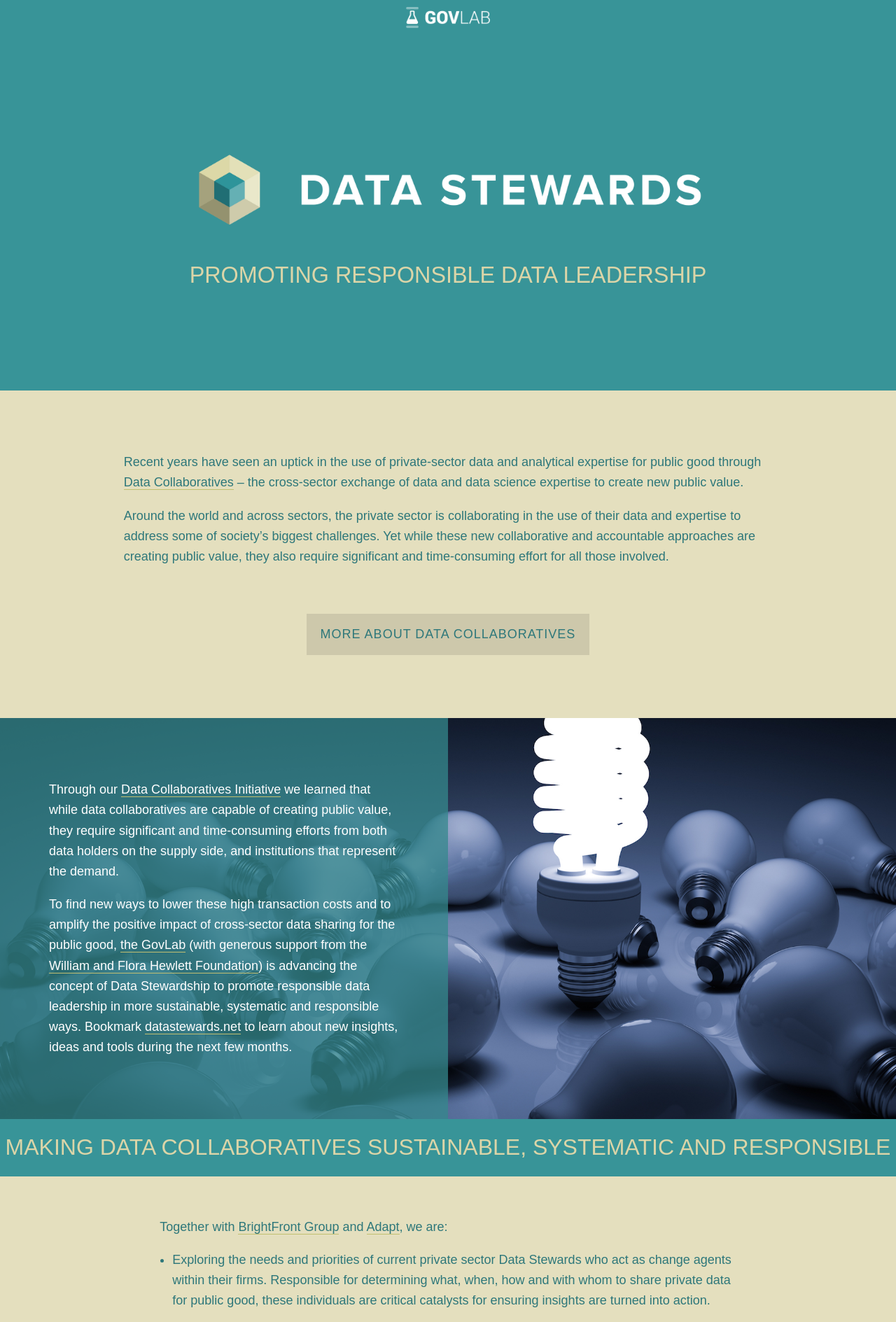
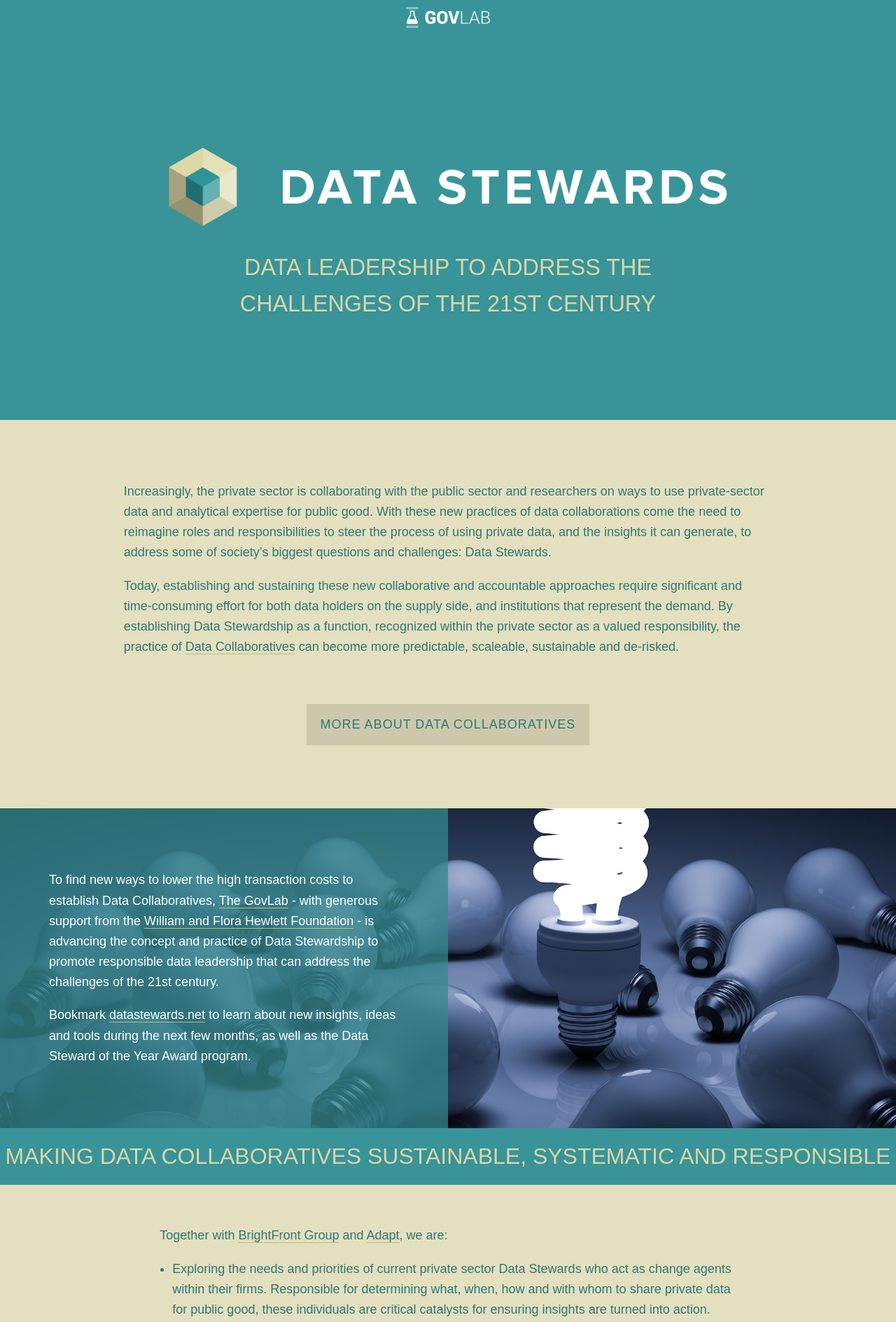
Before and after one commit to GovLab/data-stewards, a Jekyll site: the page built from source/index.html, in a window 1280 px wide. Shown: the top 1889 px of the page at 70% size. Built offline with Jekyll 4.4.1, drawn with Linux system fonts in a browser that asks for light colours; some of the changed text lies outside the part shown.

Commit message:
new copy, fix header styles

```diff
--- a/_config.yml
+++ b/_config.yml
@@ -16,7 +16,7 @@
 title: Data Stewards
 email:
 description: > # this means to ignore newlines until "baseurl:"
-  Promoting Responsible Data Leadership
+  Data Stewards in the private sector can act as change agents for determining how to share data and insights for the public good.
 baseurl: "" # the subpath of your site, e.g. /blog
 url: "https://datastewards.net" # the base hostname & protocol for your site, e.g. http://example.com
 twitter_username:
--- a/source/_sass/_index.scss
+++ b/source/_sass/_index.scss
@@ -37,9 +37,9 @@
             padding-top: 120px;
         }
         @include breakpoint($large) {
-            padding: 20px;
-            padding-top: 190px;
-            padding-bottom: 0;
+            padding: 190px 3px 0 3px;
+            // padding-top: 190px;
+            // padding-bottom: 0;
         }
         .lg-img {
             @include breakpoint($small-only) {
@@ -66,6 +66,9 @@
           padding: 0 0 50px 0;
           opacity: 1;
           font-size: 2.02rem;
+          @include breakpoint($small-only) { font-size: 1.4rem; }
+          @include breakpoint($medium) { font-size: 1.8rem; }
+          @include breakpoint($large) { font-size: 2.02rem; }
         }
         &:after {
           content: "";
--- a/source/index.html
+++ b/source/index.html
@@ -14,7 +14,7 @@
         </div>
         <div class="top-section__text">
           <h3>
-            Promoting Responsible Data Leadership
+            DATA LEADERSHIP TO ADDRESS THE CHALLENGES OF THE 21ST CENTURY
           </h3>
         </div>
       </div>
@@ -25,8 +25,8 @@
     <div class="row expanded collapse bg-panel__row bg-panel__row--light">
       <div class="column large-10 large-offset-1">
         <div class="bg-panel__content" style="">
-          <p>Recent years have seen an uptick in the use of private-sector data and analytical expertise for public good through <a href="http://datacollaboratives.org/">Data Collaboratives</a> – the cross-sector exchange of data and data science expertise to create new public value.</p>
-          <p>Around the world and across sectors, the private sector is collaborating in the use of their data and expertise to address some of society’s biggest challenges.  Yet while these new collaborative and accountable approaches are creating public value, they also require significant and time-consuming effort for all those involved.</p>
+          <p>Increasingly, the private sector is collaborating with the public sector and researchers on ways to use private-sector data and analytical expertise for public good. With these new practices of data collaborations come the need to reimagine roles and responsibilities to steer the process of using private data, and the insights it can generate, to address some of society’s biggest questions and challenges: Data Stewards.</p>
+          <p>Today, establishing and sustaining these new collaborative and accountable approaches require significant and time-consuming effort for both data holders on the supply side, and institutions that represent the demand. By establishing Data Stewardship as a function, recognized within the private sector as a valued responsibility, the practice of <a href="http://datacollaboratives.org">Data Collaboratives</a> can become more predictable, scaleable, sustainable and de-risked. </p>
           <p>&nbsp;</p>
           <p class="centered">
             <a class="button" href="http://datacollaboratives.org/">More about Data Collaboratives</a>
@@ -40,8 +40,8 @@
   <div class="row expanded collapse bg-panel__row">
     <div class="column large-6 small-12">
       <div class="bg-panel__content bg-panel__content--dark" style="">
-        <p>Through our <a href="http://datacollaboratives.org/">Data Collaboratives Initiative</a> we learned that while data collaboratives are capable of creating public value, they require significant and time-consuming efforts from both data holders on the supply side, and institutions that represent the demand.</p>
-        <p>To find new ways to lower these high transaction costs and to amplify the positive impact of cross-sector data sharing for the public good, <a href="http://thegovlab.org/">the GovLab</a> (with generous support from the <a href="https://www.hewlett.org/">William and Flora Hewlett Foundation</a>) is advancing the concept of Data Stewardship to promote responsible data leadership in more sustainable, systematic and responsible ways. Bookmark <a href="{{'/' | relative_url}}">datastewards.net</a> to learn about new insights, ideas and tools during the next few months. </p>
+        <p>To find new ways to lower the high transaction costs to establish Data Collaboratives, <a href="http://thegovlab.org/">The GovLab</a> - with generous support from the <a href="https://www.hewlett.org/">William and Flora Hewlett Foundation</a> - is advancing the concept and practice of Data Stewardship to promote responsible data leadership that can address the challenges of the 21st century.</p>
+        <p>Bookmark <a href="{{'/' | relative_url}}">datastewards.net</a> to learn about new insights, ideas and tools during the next few months, as well as the Data Steward of the Year Award program.</p>
       </div>
     </div>
   </div>
@@ -58,8 +58,8 @@
         <p>Together with <a href="http://www.brightfrontgroup.com/">BrightFront Group</a> and <a href="http://www.weareadapt.io/">Adapt</a>, we are:</p>
         <ul>
           <li>Exploring the needs and priorities of current private sector Data Stewards who act as change agents within their firms. Responsible for determining what, when, how and with whom to share private data for public good, these individuals are critical catalysts for ensuring insights are turned into action.</li>
-          <li>Identifying and connecting existing Data Stewards across sectors and regions to create an online and in-person community for exchanging knowledge and best practices;</li>
-          <li>Developing methodologies, tools and frameworks to use data more responsibly, systematically and efficiently to decrease the transaction cost, time and energy currently needed to establish Data Collaboratives.</li>
+          <li>Identifying and connecting existing Data Stewards across sectors and regions to create an online and in-person community for exchanging knowledge and best practices.</li>
+          <li>Developing methodologies, tools and frameworks to use data more responsibly, systematically and efficiently to decrease the transaction cost, time and energy currently needed to establish <a href="http://datacollaboratives.org">Data Collaboratives</a>.</li>
         </ul>
       </div>
     </div>
@@ -71,7 +71,8 @@
 <div class="row expanded collapse bg-panel__row">
   <div class="column large-6 large-offset-6 small-12">
     <div class="bg-panel__content bg-panel__content--dark" style="">
-      <p>Are you a Data Steward? Do you help drive decision-making regarding if, when, and how to share the data your corporation or organization holds for the public benefit? Are you interested in joining a community of practice and learn from your peers regarding their approaches for data sharing while sharing your expertise and experience?</p>
+      <p>Are you a Data Steward? Do you help drive decision-making regarding if, when, and how to share the data your corporation or organization holds for the public benefit?</p>
+      <p>Are you interested in joining a community of practice and learn from your peers regarding their approaches for data sharing while sharing your expertise and experience?</p>
       <p>Please contact <a href="mailto:datastewards@thegovlab.org">datastewards@thegovlab.org</a> to join the Network of Data Stewards.</p>
     </div>
   </div>
```
Also changed, not shown: source/images/logo-data-stewards-main-neg.png.
